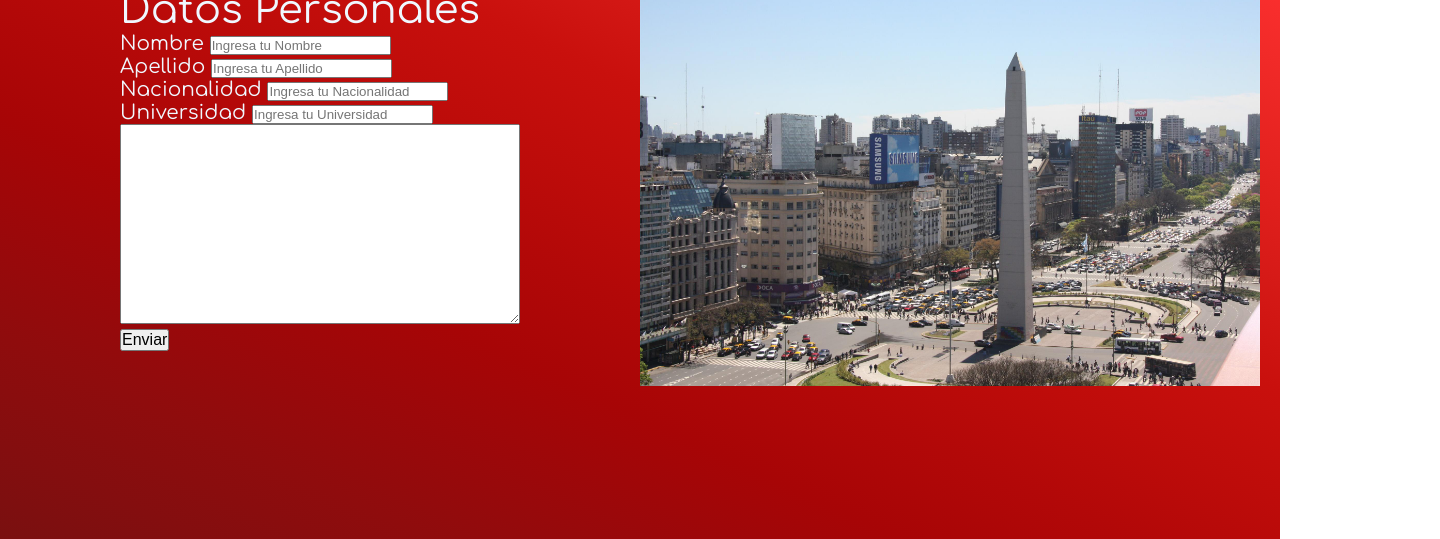
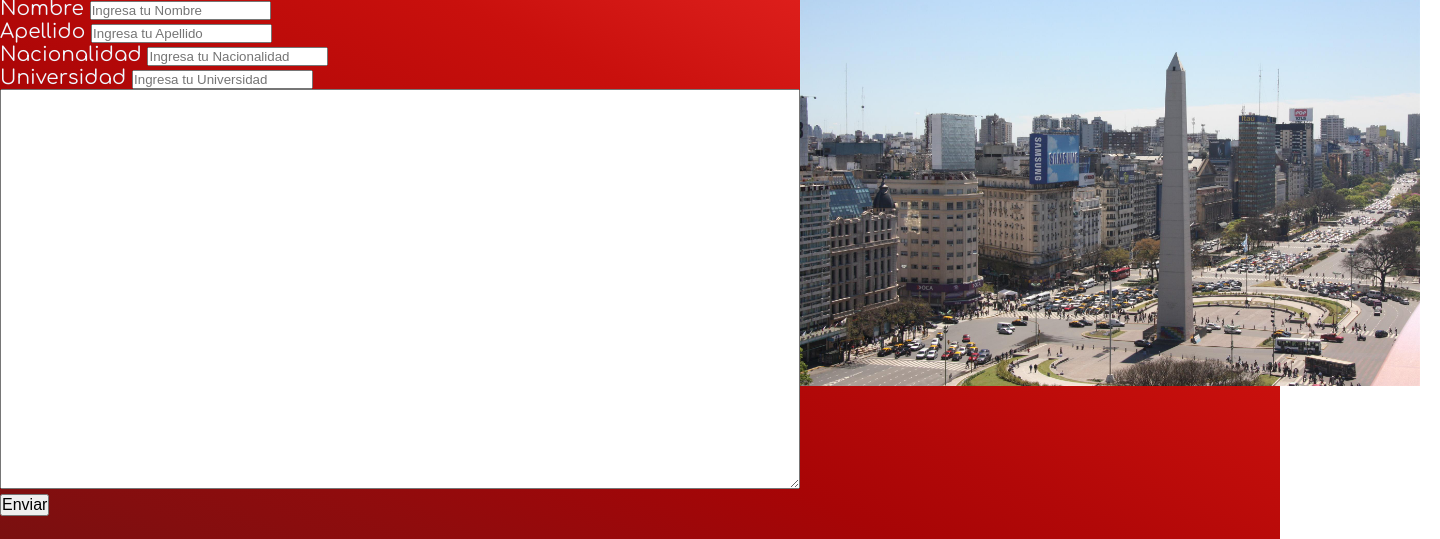
Before and after one commit to Gabriel-Gassmann/Don-Alarcon, a website: page pages/contacto.html in a window 1280 px wide. Shown: the part 127-666 px from the top of the page, 1440 px wide, since content can reach past the window. Drawn offline with nearby package versions, Linux system fonts and the light colour scheme; files that its build step writes are made by us from their sources.

Commit message:
arregle la galeria con el inspector

```diff
--- a/scss/layout/_contacto.scss
+++ b/scss/layout/_contacto.scss
@@ -31,13 +31,12 @@
                 font-size: 20px;
             }
             .text_area{
-                max-width: 400px;
-                max-height: 200px;
-                min-height: 200px;
-                min-width: 400px;
-                font-size: 20px;
-                font-family: 'Inter', sans-serif;
-                font-family: 'Playfair Display', serif;
+                min-width: 800px;
+                max-width: 800px;
+                max-height: 400px;
+                min-height: 400px;
+                font-size: 3vh;
+                font-family: $tipografia-principal;
                 padding-right: 30px;
             }
             button{
--- a/scss/layout/_lugar.scss
+++ b/scss/layout/_lugar.scss
@@ -9,16 +9,16 @@
     .contenedor_imagen{
         display: flex;
         width: 100%;
-        margin-top: 60px;
+        // margin-top: 60px;
         justify-content: space-around;
         flex-wrap: wrap;
         border-radius: 3px;
         height: 500px;
         .imagen{
-            width: 32%;
+            width: 100%;
             position: relative;
             height: 1050px;
-            margin-bottom: 50px;
+            margin-bottom: 5px;
             box-shadow: 0px 0px 3px 0px rgba(0, 0, 0, .75);
             img{
                 width: 100%;
@@ -28,7 +28,7 @@
                 position: absolute;
                 bottom: 0;
                 left: 0;
-                background-color: #4a4a4a9a;
+                background-color: #4a4a4a57;
                 width: 100%;
                 height: 0;
                 overflow: hidden;
```
